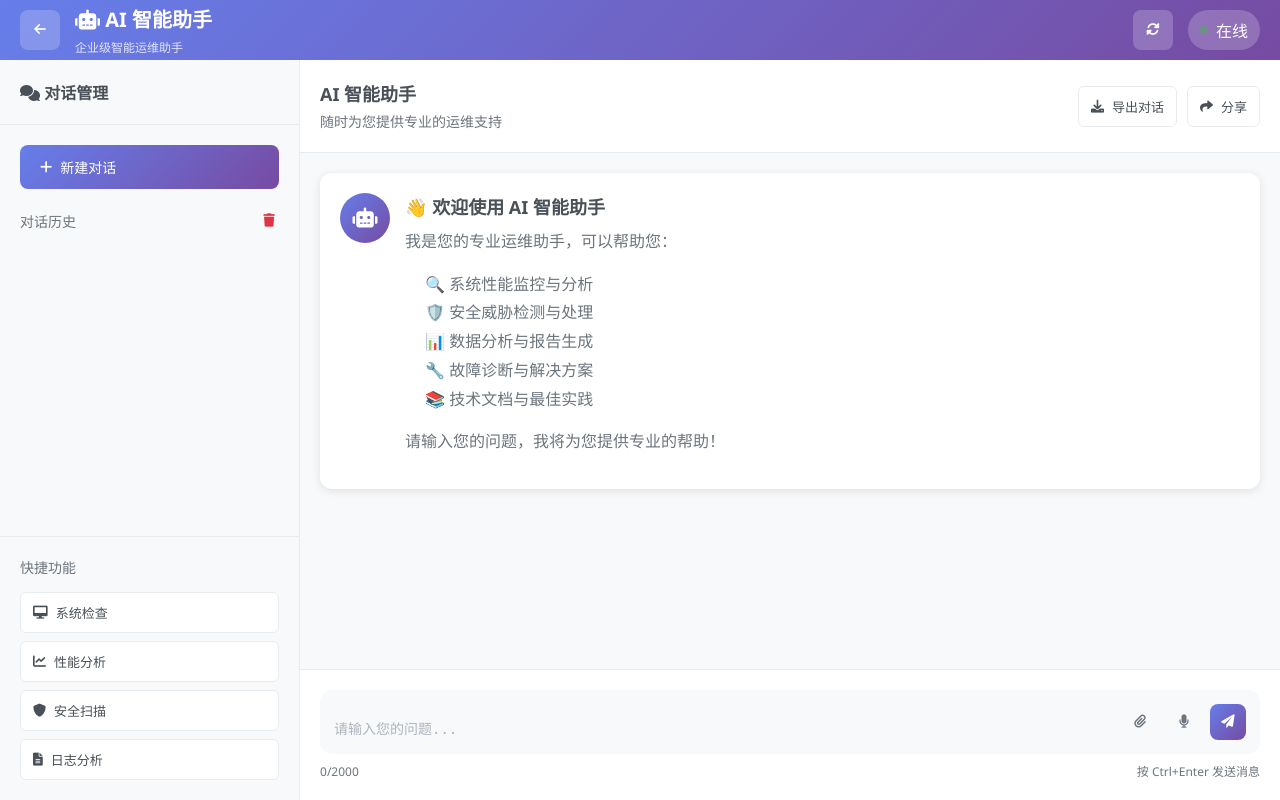
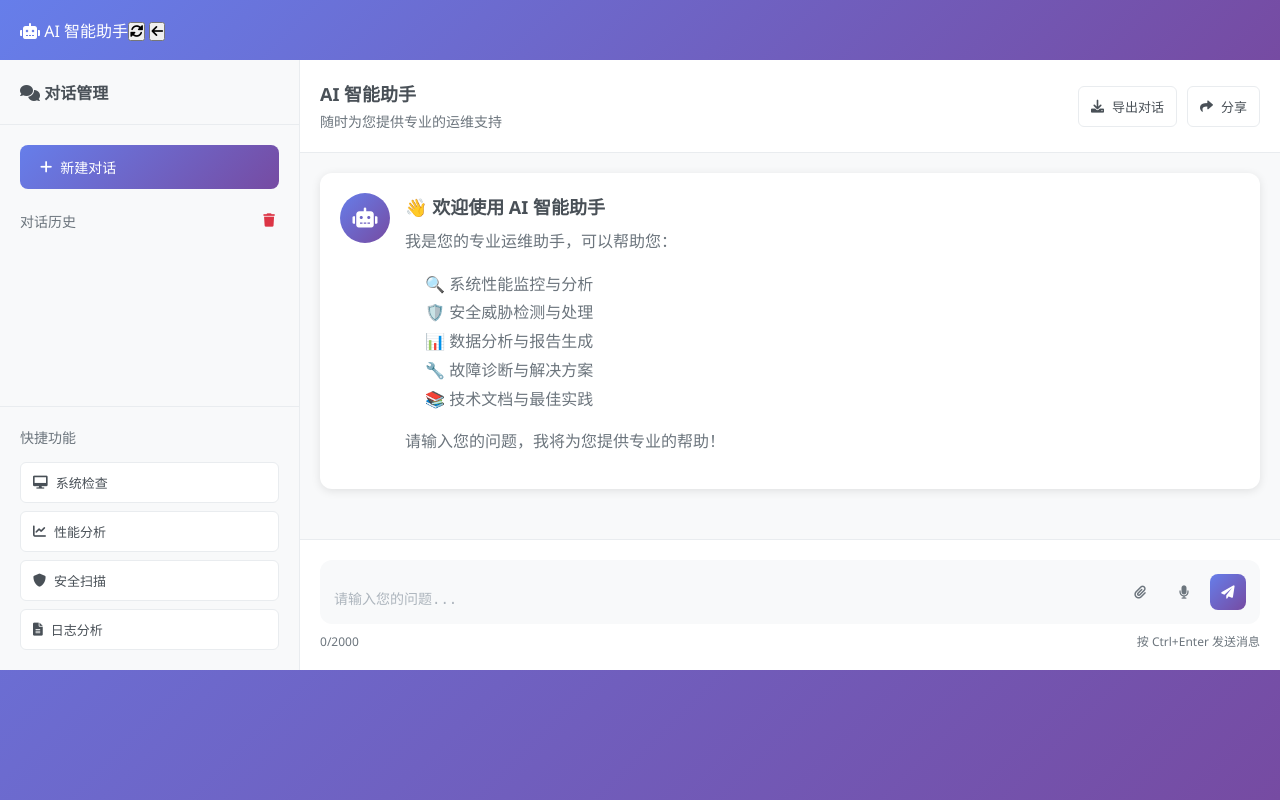
Before and after one commit to mrsee239108/KY-ops, a Python web app: template templates/ai_chat.html in a window 1280 px wide. Run offline with Jinja, Linux system fonts and the light colour scheme; the template is opened without the code that fills it, so the values that code supplies are empty.

Commit message:
Update ai_chat.html
修改ai界面

```diff
--- a/templates/ai_chat.html
+++ b/templates/ai_chat.html
@@ -8,30 +8,26 @@
     <link rel="stylesheet" href="https://cdnjs.cloudflare.com/ajax/libs/font-awesome/6.0.0/css/all.min.css">
 </head>
 <body>
-    <div class="ai-chat-container">
-        <!-- 标题栏 -->
-        <div class="title-bar">
-            <div class="title-content">
-                <div class="title-left">
-                    <button class="back-btn" onclick="goBack()">
-                        <i class="fas fa-arrow-left"></i>
-                    </button>
-                    <div class="title-info">
-                        <h1><i class="fas fa-robot"></i> AI 智能助手</h1>
-                        <span class="subtitle">企业级智能运维助手</span>
-                    </div>
-                </div>
-                <div class="title-right">
-                    <button class="refresh-btn" onclick="refreshPage()">
-                        <i class="fas fa-sync-alt"></i>
-                    </button>
-                    <div class="ai-status">
-                        <div class="status-indicator online" id="ai-status"></div>
-                        <span id="ai-status-text">在线</span>
-                    </div>
-                </div>
+    <div class="window">
+    <!-- 窗口标题栏 -->
+    <div class="title-bar">
+        <div class="title-bar-left">
+            <i class="fas fa-robot"></i> <!-- AI 专属图标 -->
+            <span>AI 智能助手</span>
+        </div>
+        <div class="title-bar-right">
+            <div class="window-controls">
+                <!-- 刷新按钮 -->
+                <button class="control-btn refresh" onclick="refreshPage()" title="刷新">
+                    <i class="fas fa-sync-alt"></i>
+                </button>
+                <!-- 返回按钮 -->
+                <button class="control-btn back" onclick="goBack()" title="返回">
+                    <i class="fas fa-arrow-left"></i>
+                </button>
             </div>
         </div>
+    </div>
 
         <!-- 主要内容区域 -->
         <div class="main-content">
```
